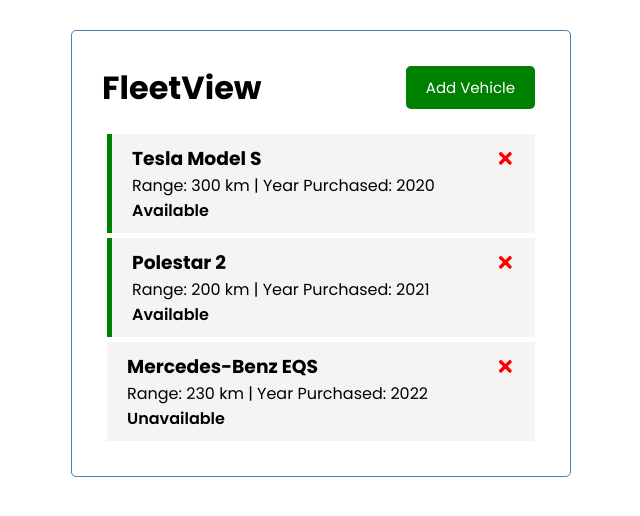
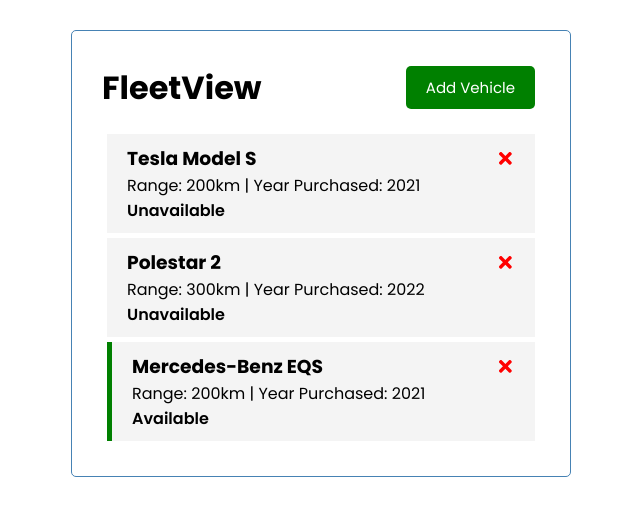
Before and after one commit to azizul-c/FleetView, a React (Create React App) app: page / in a window 1280 px wide. Shown: the top 516 px of the page, without its empty margins (319-959 px from the left). Built offline with nearby package versions, Linux system fonts and the light colour scheme; data requests are answered from the project's data file.

Commit message:
Finish switch to mock back-end

```diff
--- /dev/null
+++ b/db.json
@@ -0,0 +1,25 @@
+{
+  "vehicles": [
+    {
+      "model": "Tesla Model S",
+      "range": "200km",
+      "yearPurchased": "2021",
+      "available": false,
+      "id": 1
+    },
+    {
+      "model": "Polestar 2",
+      "range": "300km",
+      "yearPurchased": "2022",
+      "available": false,
+      "id": 2
+    },
+    {
+      "model": "Mercedes-Benz EQS",
+      "range": "200km",
+      "yearPurchased": "2021",
+      "available": true,
+      "id": 3
+    }
+  ]
+}
--- a/package.json
+++ b/package.json
@@ -6,6 +6,7 @@
     "@testing-library/jest-dom": "^5.16.5",
     "@testing-library/react": "^13.4.0",
     "@testing-library/user-event": "^13.5.0",
+    "json-server": "^0.17.0",
     "react": "^18.2.0",
     "react-dom": "^18.2.0",
     "react-icons": "^4.4.0",
@@ -16,7 +17,8 @@
     "start": "react-scripts start",
     "build": "react-scripts build",
     "test": "react-scripts test",
-    "eject": "react-scripts eject"
+    "eject": "react-scripts eject",
+    "server": "json-server --watch db.json --port 5000"
   },
   "eslintConfig": {
     "extends": [
--- a/src/App.js
+++ b/src/App.js
@@ -1,63 +1,111 @@
-import { useState } from 'react'
-import Header from './components/Header'
-import Vehicles from './components/Vehicles';
-import AddVehicle from './components/AddVehicle';
+import { useState, useEffect } from "react";
+import Header from "./components/Header";
+import Vehicles from "./components/Vehicles";
+import AddVehicle from "./components/AddVehicle";
 
 function App() {
+  const [showAddVehicle, setShowAddVehicle] = useState(false);
+  const [vehicles, setVehicles] = useState([]);
 
-  const [showAddVehicle, setShowAddVehicle] = useState(false)
-  const [vehicles, setVehicles] = useState ([
-    {
-    id: 1,
-    model: "Tesla Model S",
-    range: '300 km',
-    yearPurchased: 2020,
-    available: true,
-  },
-  {
-    id: 2,
-    model: "Polestar 2",
-    range: '200 km',
-    yearPurchased: 2021,
-    available: true,
-  },
-  {
-    id: 3,
-    model: "Mercedes-Benz EQS",
-    range: '230 km',
-    yearPurchased: 2022,
-    available: false,
-  },])
+  useEffect(() => {
+    const getVehicles = async () => {
+      const vehiclesFromServer = await fetchVehicles();
+      setVehicles(vehiclesFromServer);
+    };
+
+    getVehicles();
+  }, []);
+
+  // Fetch Vehicles from Mock Backend
+  const fetchVehicles = async () => {
+    const response = await fetch("http://localhost:5000/vehicles");
+    const data = await response.json();
+
+    return data;
+  };
+
+  // Fetch Vehicle
+  const fetchVehicle = async (id) => {
+    const response = await fetch(`http://localhost:5000/vehicles/${id}`);
+    const data = await response.json();
+
+    return data;
+  };
 
   // Add Vehicle
-  const addVehicle = (vehicle) => {
+  const addVehicle = async (vehicle) => {
+    console.log(vehicle);
+    console.log(JSON.stringify(vehicle));
 
-    // Create random ID -- Note, these are not unique, need to fix that
-    const id = Math.floor(Math.random() * 10000) + 1
-    const newVehicle = { id, ...vehicle }
-    setVehicles([...vehicles, newVehicle])
-  }
+    const res = await fetch(`http://localhost:5000/vehicles`, {
+      method: "POST",
+      headers: {
+        "Content-type": "application/json",
+      },
+      body: JSON.stringify(vehicle),
+    });
+
+    const data = await res.json();
+    console.log(data);
+    setVehicles([...vehicles, data]);
+
+    // The following code is used when *not* using JSON-server as the backend
+    // const id = Math.floor(Math.random() * 10000) + 1
+    // const newVehicle = { id, ...vehicle }
+    // setVehicles([...vehicles, newVehicle])
+  };
 
   // Delete Vehicle
-  const deleteVehicle = (id) => {
-    setVehicles(vehicles.filter((vehicle) => vehicle.id !== id))
-  }
+  const deleteVehicle = async (id) => {
+    await fetch(`http://localhost:5000/vehicles/${id}`, {
+      method: "DELETE",
+    });
+    setVehicles(vehicles.filter((vehicle) => vehicle.id !== id));
+  };
 
   // Toggle Availability
-  const toggleAvailability = (id) => {
+  const toggleAvailability = async (id) => {
+    const vehicleToToggle = await fetchVehicle(id);
+    const updatedVehicle = {
+      ...vehicleToToggle,
+      available: !vehicleToToggle.available,
+    };
+
+    const res = await fetch(`http://localhost:5000/vehicles/${id}`, {
+      method: "PUT",
+      headers: {
+        "Content-type": "application/json",
+      },
+      body: JSON.stringify(updatedVehicle),
+    });
+
+    const data = await res.json();
+
     setVehicles(
       vehicles.map((vehicle) =>
-        vehicle.id === id ? { ...vehicle, available: !vehicle.available } : vehicle)
-    )
-  }
+        vehicle.id === id ? { ...vehicle, available: data.available } : vehicle
+      )
+    );
+  };
 
   return (
     <div className="container">
-      <Header title={"FleetView"} onAdd = {() => setShowAddVehicle(!showAddVehicle)} showAdd={showAddVehicle} />
+      <Header
+        title={"FleetView"}
+        onAdd={() => setShowAddVehicle(!showAddVehicle)}
+        showAdd={showAddVehicle}
+      />
       {/* shorter way of doing a ternary without an else */}
-      {showAddVehicle && <AddVehicle onAdd = {addVehicle} />}
-      {vehicles.length > 0 ? <Vehicles vehicles = {vehicles} onDelete = {deleteVehicle} onToggle = {toggleAvailability} /> :
-      "There are no vehicles in your fleet."}
+      {showAddVehicle && <AddVehicle onAdd={addVehicle} />}
+      {vehicles.length > 0 ? (
+        <Vehicles
+          vehicles={vehicles}
+          onDelete={deleteVehicle}
+          onToggle={toggleAvailability}
+        />
+      ) : (
+        "There are no vehicles in your fleet."
+      )}
     </div>
   );
 }
--- a/src/components/AddVehicle.js
+++ b/src/components/AddVehicle.js
@@ -10,7 +10,17 @@ const AddVehicle = ({ onAdd }) => {
     e.preventDefault()
 
     if (!model) {
-      alert ('Please add a model.')
+      alert ('Please enter the make and model of the vehicle.')
+      return
+    }
+
+    if (!range) {
+      alert ('Please enter the vehicle\'s range.')
+      return
+    }
+
+    if (!yearPurchased) {
+      alert ('Please enter the year the vehicle was purchased.')
       return
     }
 
@@ -39,7 +49,7 @@ const AddVehicle = ({ onAdd }) => {
             onChange={(e) => setYearPurchased(e.target.value)} />
         </div>
 
-        <input type='submit' value='Save Vehicle' className="btn btn-block"/>
+        <input type='submit' value='Add Vehicle' className="btn btn-block"/>
     </form>
   )
 }
```
Also changed, not shown: 1 other file (tests, documents, lock files or other folders).
